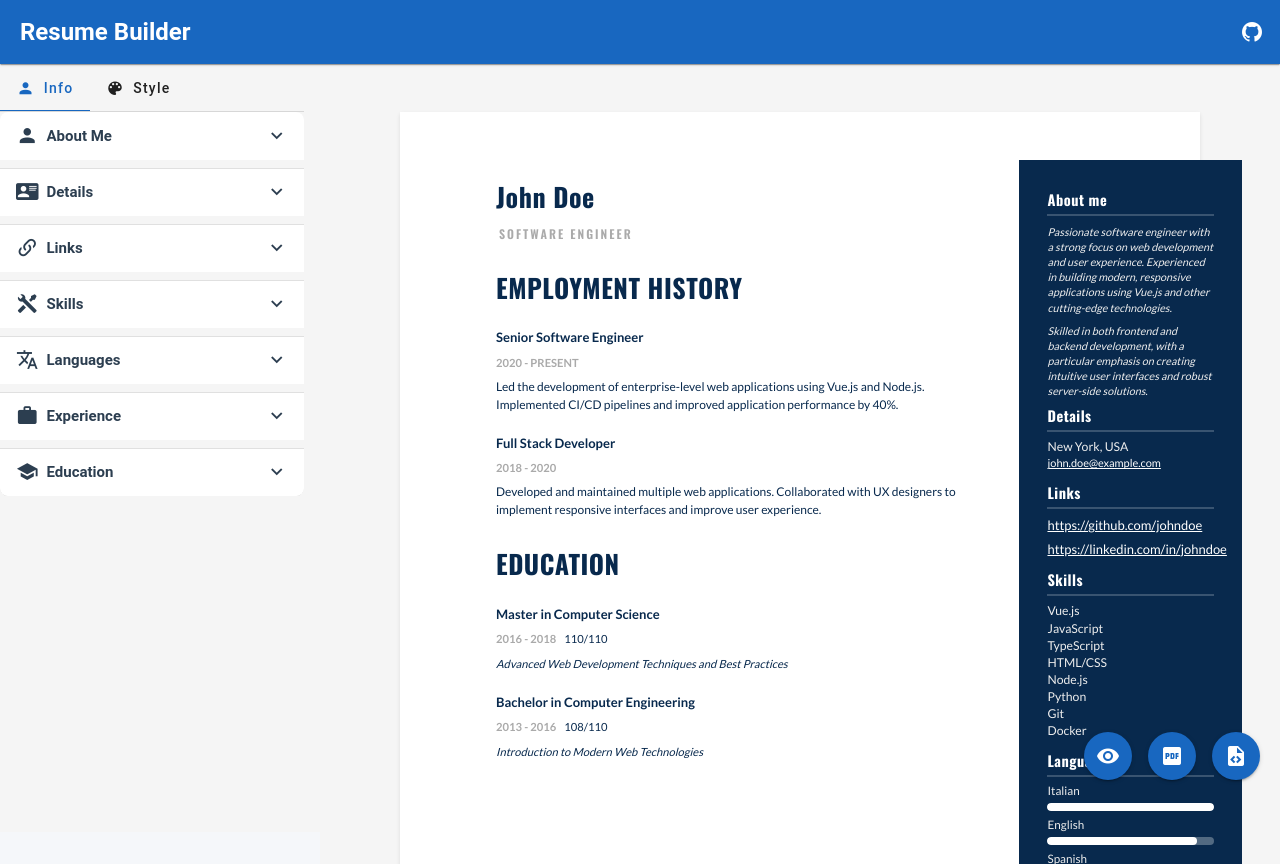
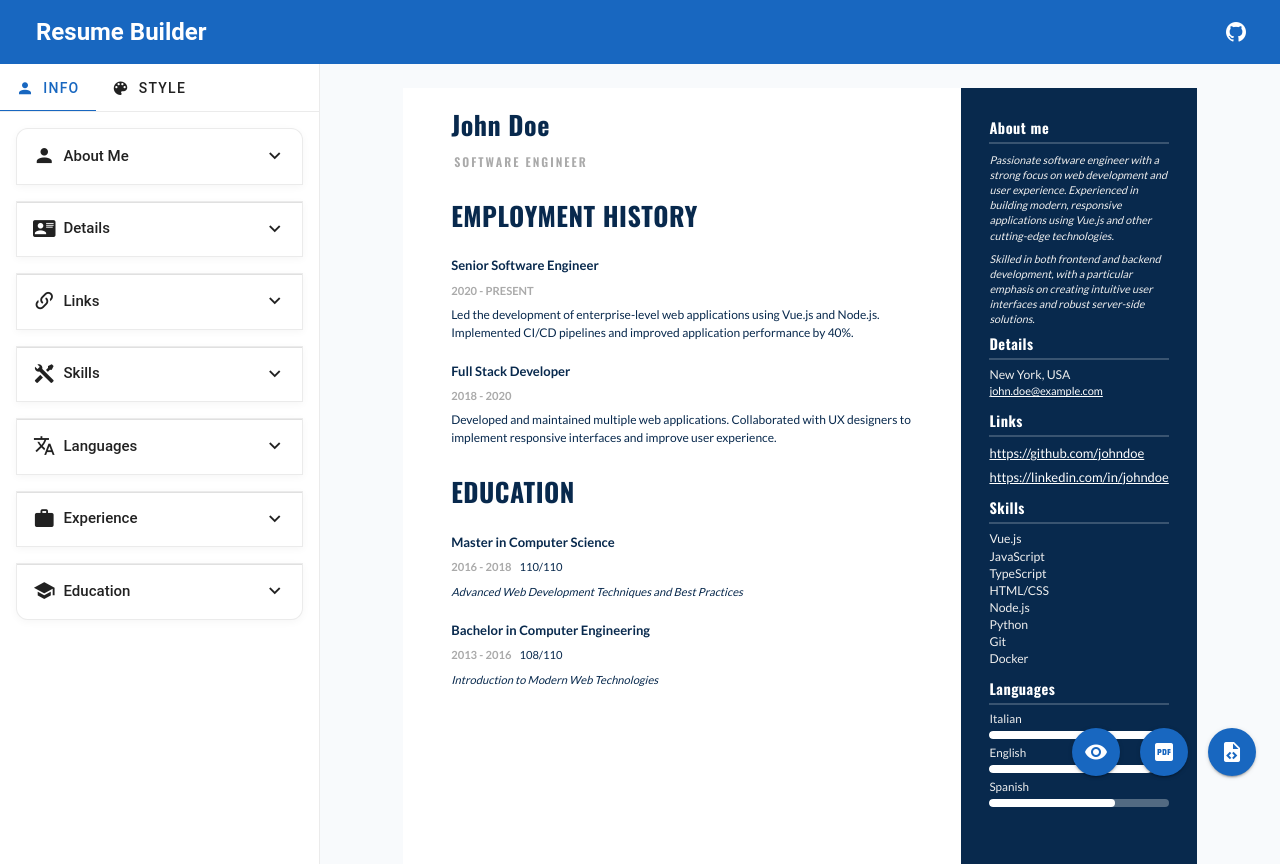
Before and after one commit to gianfrancodemarco/resume-builder, a Vue app: page / in a window 1280 px wide. Built offline with nearby package versions, Linux system fonts and the light colour scheme.

Commit message:
feat: styling

```diff
--- a/src/App.vue
+++ b/src/App.vue
@@ -1,6 +1,6 @@
 <template>
   <v-app>
-    <v-app-bar color="primary" elevation="1">
+    <v-app-bar color="primary" elevation="0" class="px-4">
       <v-app-bar-title class="text-h5 font-weight-bold">Resume Builder</v-app-bar-title>
       <v-spacer></v-spacer>
       <v-btn icon="mdi-github" variant="text" href="https://github.com/gianfrancodemarco/resume-builder"
@@ -8,9 +8,9 @@
     </v-app-bar>
 
     <v-main class="app-background">
-      <v-container fluid class="pa-0">
-        <v-row no-gutters>
-          <v-col cols="12" md="4" lg="3">
+      <v-container fluid class="pa-0 fill-height">
+        <v-row no-gutters class="fill-height">
+          <v-col cols="12" md="4" lg="3" class="editor-col">
             <ResumeEditor v-model:resume-data="resumeData" v-model:style="styleData" @update:style="updateStyle" />
           </v-col>
           <v-col cols="12" md="8" lg="9" class="preview-container">
@@ -184,16 +184,40 @@ watch(showFullPreview, (newVal) => {
   }
 })
 
-const downloadPDF = () => {
-  const element = document.getElementById('resume-preview')
-  const opt = {
+const downloadPDF = async () => {
+  const srcEl = document.getElementById('resume-preview')
+  if (!srcEl) return
+
+  // Clone the preview so we can force exact A4 sizing without disrupting the UI
+  const clone = srcEl.cloneNode(true)
+  clone.style.width = '210mm'
+  clone.style.height = '297mm'
+  clone.style.margin = '0'
+  clone.style.overflow = 'hidden'
+  clone.id = 'clone-preview'
+  document.body.appendChild(clone)
+
+  const { jsPDF } = await import('jspdf')
+  const doc = new jsPDF({ unit: 'mm', format: 'a4', orientation: 'portrait' })
+
+  await doc.html(clone, {
     margin: 0,
-    filename: 'resume.pdf',
-    image: { type: 'jpeg', quality: 0.98 },
-    html2canvas: { scale: 2 },
-    jsPDF: { unit: 'mm', format: 'a4', orientation: 'portrait' }
-  }
-  html2pdf().set(opt).from(element).save()
+    html2canvas: {
+      scale: 1,          // 1:1 pixels -> mm mapping
+      useCORS: true,
+      backgroundColor: null,
+      fontFace: true
+    },
+    x: 0,
+    y: 0,
+    autoPaging: false,
+    width: 210,
+    windowWidth: 793.7   // 210 mm at 96 dpi
+  })
+
+  doc.save('resume.pdf')
+
+  document.body.removeChild(clone)
 }
 
 const downloadHTML = () => {
@@ -215,30 +239,40 @@ const updateStyle = (newStyle) => {
 
 <style>
 .app-background {
-  background-color: #f5f7fa;
+  background-color: #f8fafc;
   min-height: 100vh;
+}
+
+.editor-col {
+  background-color: white;
+  border-right: 1px solid rgba(0, 0, 0, 0.08);
+  height: 100vh;
+  overflow-y: auto;
 }
 
 .download-buttons {
   position: fixed;
-  bottom: 20px;
-  right: 20px;
+  bottom: 24px;
+  right: 24px;
   display: flex;
-  gap: 8px;
+  gap: 12px;
   z-index: 100;
 }
 
 .download-btn {
-  transition: transform 0.2s ease-in-out;
+  transition: all 0.2s ease-in-out;
+  box-shadow: 0 4px 12px rgba(0, 0, 0, 0.1) !important;
 }
 
 .download-btn:hover {
   transform: translateY(-2px);
+  box-shadow: 0 6px 16px rgba(0, 0, 0, 0.15) !important;
 }
 
 :deep(.v-app-bar) {
-  backdrop-filter: blur(10px);
-  background-color: rgba(var(--v-theme-primary), 0.95) !important;
+  backdrop-filter: blur(12px);
+  background-color: rgba(var(--v-theme-primary), 0.98) !important;
+  border-bottom: 1px solid rgba(255, 255, 255, 0.1);
 }
 
 :deep(.v-main) {
@@ -255,11 +289,12 @@ const updateStyle = (newStyle) => {
 
 .preview-card {
   background-color: white;
-  border-radius: 12px;
+  border-radius: 16px;
   overflow: hidden;
   max-height: 90vh;
   display: flex;
   flex-direction: column;
+  box-shadow: 0 8px 32px rgba(0, 0, 0, 0.1);
 }
 
 .preview-content {
@@ -274,35 +309,38 @@ const updateStyle = (newStyle) => {
 .preview-wrapper {
   height: 100vh;
   overflow-y: auto;
-  background-color: #f5f5f5;
-  padding: 48px;
+  background-color: transparent;
+  padding: 24px;
 }
 
 .preview-container {
   position: relative;
   height: 100vh;
   overflow: hidden;
+  background-color: #f8fafc;
 }
 
 .floating-actions {
   position: fixed;
-  top: 16px;
-  right: 16px;
+  top: 24px;
+  right: 24px;
   z-index: 2;
-  background: rgba(0, 0, 0, 0.5);
-  padding: 8px;
-  border-radius: 8px;
-  backdrop-filter: blur(4px);
+  background: rgba(0, 0, 0, 0.6);
+  padding: 8px 16px;
+  border-radius: 12px;
+  backdrop-filter: blur(8px);
+  border: 1px solid rgba(255, 255, 255, 0.1);
 }
 
 .zoom-controls {
   display: flex;
   align-items: center;
-  gap: 4px;
+  gap: 8px;
 }
 
 :deep(.v-overlay__scrim) {
-  opacity: 0.8 !important;
+  opacity: 0.85 !important;
+  backdrop-filter: blur(4px);
 }
 
 :deep(.v-btn--disabled) {
--- a/src/components/ResumeEditor.vue
+++ b/src/components/ResumeEditor.vue
@@ -310,92 +310,84 @@ export default {
 
 <style scoped>
 .editor-card {
-  height: calc(100vh - 32px);
-  overflow-y: auto;
-  background-color: #f5f5f5;
-  padding-right: 16px;
+  height: 100%;
+  background-color: white;
+  display: flex;
+  flex-direction: column;
 }
 
 .editor-tabs {
   position: sticky;
   top: 0;
-  z-index: 1;
-  background-color: #f5f5f5;
-  border-bottom: 1px solid rgba(0, 0, 0, 0.12);
+  z-index: 2;
+  background-color: white;
+  border-bottom: 1px solid rgba(0, 0, 0, 0.08);
 }
 
 .editor-window {
-  height: calc(100% - 48px);
+  flex: 1;
   overflow-y: auto;
+  padding: 16px;
 }
 
 .editor-panels {
   background: transparent;
-  margin-right: -16px;
 }
 
-.editor-panel {
-  margin-bottom: 8px;
-  border-radius: 8px !important;
+:deep(.editor-panel) {
+  background-color: white;
+  border: 1px solid rgba(0, 0, 0, 0.08) !important;
+  border-radius: 12px !important;
+  margin-bottom: 16px;
   overflow: hidden;
-  box-shadow: none !important;
-  border: none !important;
+  box-shadow: 0 2px 8px rgba(0, 0, 0, 0.04);
+  transition: all 0.2s ease-in-out;
 }
 
-.panel-title {
-  font-weight: 600;
-  color: #2c3e50;
+:deep(.editor-panel:hover) {
+  box-shadow: 0 4px 12px rgba(0, 0, 0, 0.08);
+}
+
+:deep(.panel-title) {
+  font-weight: 500;
+  color: rgba(0, 0, 0, 0.87);
+  padding: 16px;
+}
+
+:deep(.v-expansion-panel-text__wrapper) {
+  padding: 0 16px 16px;
 }
 
 .experience-card,
 .education-card {
-  background-color: white;
+  background-color: #f8fafc;
   border-radius: 8px;
-  box-shadow: 0 2px 4px rgba(0, 0, 0, 0.05);
-}
-
-:deep(.v-expansion-panel-text) {
-  padding: 16px;
-  overflow-x: hidden;
+  border: 1px solid rgba(0, 0, 0, 0.08);
 }
 
 :deep(.v-field) {
-  border-radius: 8px;
-  margin-bottom: 8px;
+  border-radius: 8px !important;
+}
+
+:deep(.v-field__outline) {
+  border-color: rgba(0, 0, 0, 0.12) !important;
+}
+
+:deep(.v-field--focused .v-field__outline) {
+  border-color: rgb(var(--v-theme-primary)) !important;
 }
 
 :deep(.v-btn) {
-  text-transform: none;
+  border-radius: 8px;
   font-weight: 500;
 }
 
-:deep(.v-expansion-panel-title) {
-  min-height: 48px;
-  padding: 0 16px;
+:deep(.v-btn--icon) {
+  border-radius: 8px;
 }
 
-:deep(.v-expansion-panel-title__overlay) {
-  opacity: 0;
-}
-
-:deep(.v-expansion-panel--active > .v-expansion-panel-title) {
-  background-color: rgba(var(--v-theme-primary), 0.1);
-}
-
-/* Remove all transitions */
-:deep(.v-expansion-panels),
-:deep(.v-expansion-panel),
-:deep(.v-expansion-panel-text__wrapper),
-:deep(.v-expansion-panel-title) {
-  transition: none !important;
-}
-
-:deep(.v-expansion-panel) {
-  box-shadow: none !important;
-  border: none !important;
-}
-
-:deep(.v-expansion-panel-text__wrapper) {
-  padding: 0;
+:deep(.v-switch .v-label) {
+  font-size: 0.875rem;
+  opacity: 0.7;
 }
 </style>
--- a/src/components/ResumePreview.vue
+++ b/src/components/ResumePreview.vue
@@ -102,15 +102,16 @@ export default {
 }
 
 .resume-preview {
+  width: 210mm;
+  height: 297mm;
   background-color: var(--background-color);
   color: var(--text-color);
   font-family: var(--body-font);
   font-size: var(--base-size);
   line-height: 1.6;
-  padding: 48px;
-  max-width: 800px;
   margin: 0 auto;
-  box-shadow: 0 2px 4px rgba(0, 0, 0, 0.1);
+  overflow: hidden;
+  /* No extra padding or shadow to mirror the original A4 canvas */
 }
 
 .resume-preview h1,
@@ -131,22 +132,21 @@ export default {
 }
 
 .preview-container {
+  width: 100%;
+  min-height: 100%;
   margin: 0;
-  font-family: 'Lato', sans-serif;
   background-color: var(--background-color, #f9f9f9);
   color: var(--text-color, #08294D);
-  width: 210mm;
-  min-height: 297mm;
-  margin: 0 auto;
+  font-family: var(--body-font, 'Lato', sans-serif);
   padding: 0;
 }
 
 .container {
   display: flex;
   flex-direction: row-reverse;
-  width: 210mm;
-  min-height: 297mm;
-  margin: 0 auto;
+  width: 100%;
+  height: 100%;
+  margin: 0;
   background: #fff;
   box-shadow: 0 0 20px rgba(0, 0, 0, 0.05);
   overflow: hidden;
@@ -156,7 +156,8 @@ export default {
   background-color: var(--sidebar-color, #08294D);
   color: #eee;
   font-weight: 400;
-  width: 28%;
+  flex: 0 0 28%;
+  height: 100%;
   padding: 28px 28px 48px 28px;
   display: flex;
   flex-direction: column;
```
Also changed, not shown: src/components/ResumeStyle.vue (+94 -21 lines).
